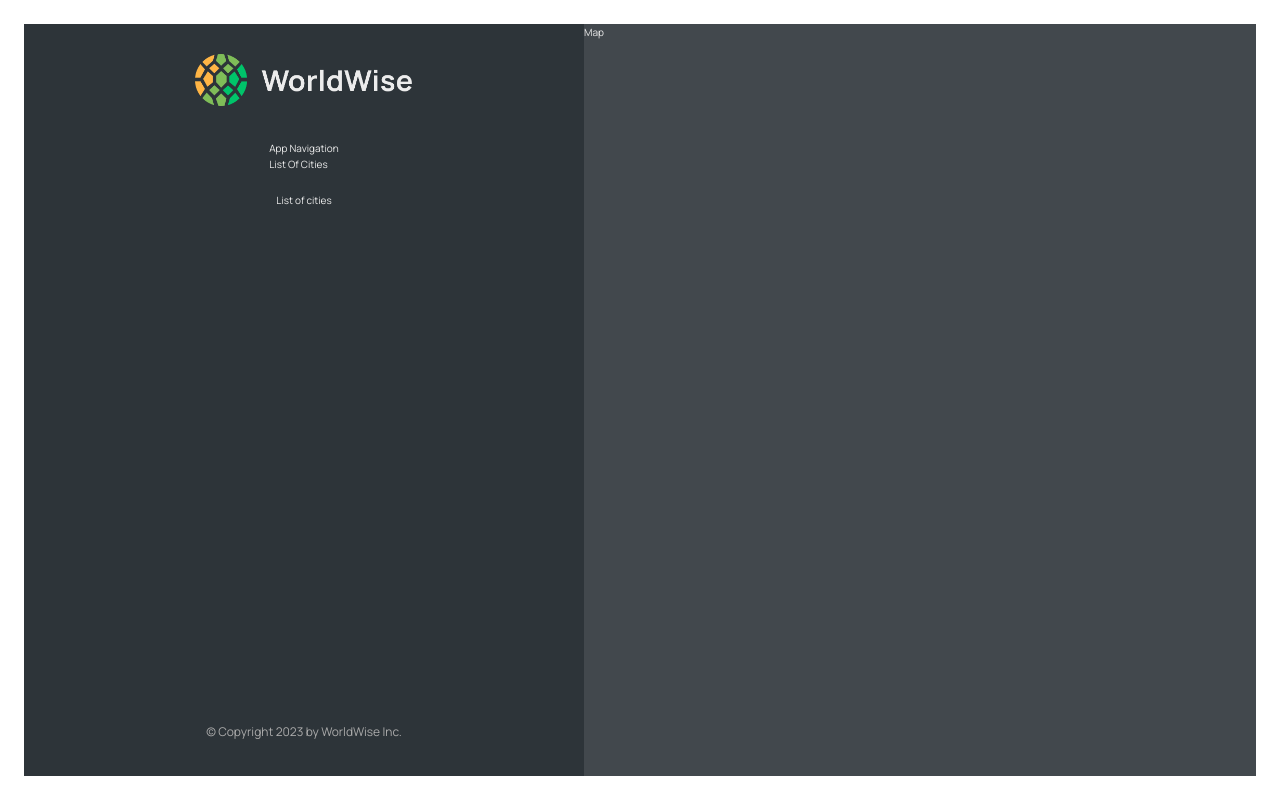
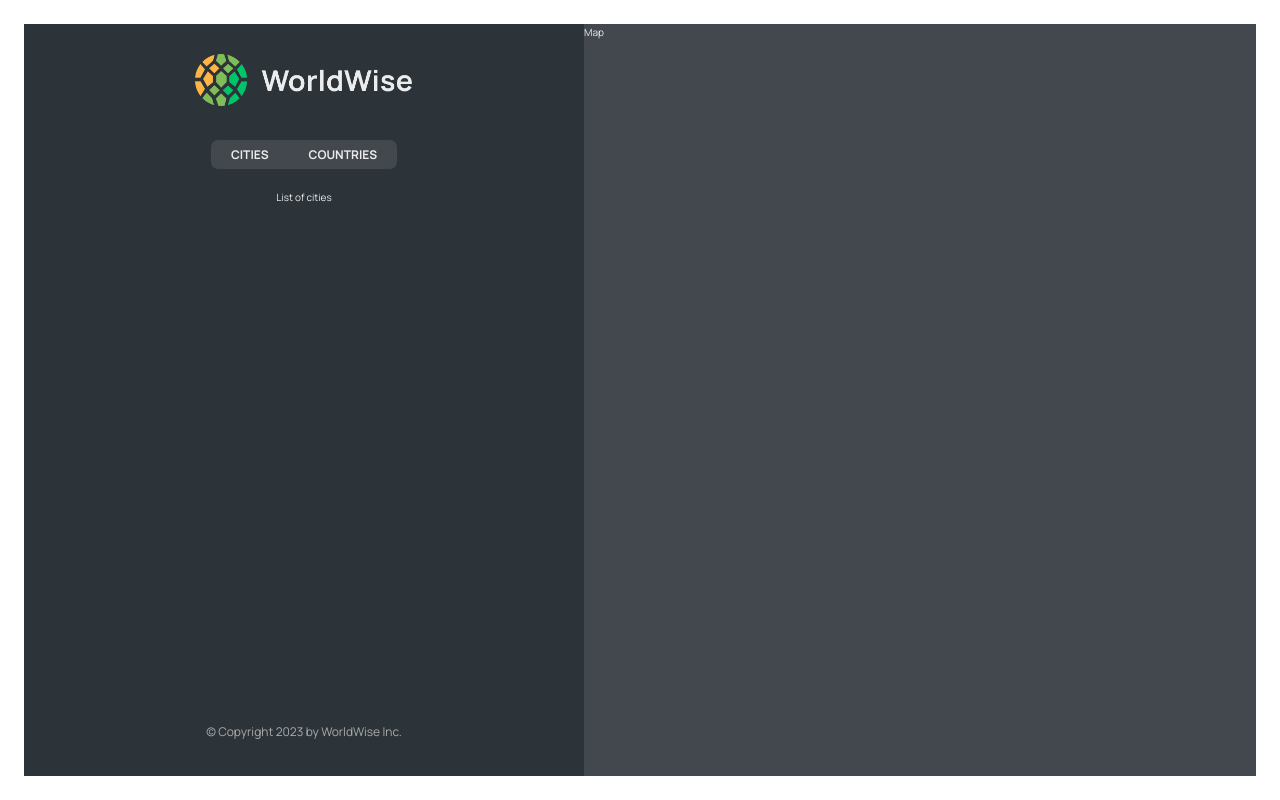
Before and after one commit to Gauravjoshi321/WorldWise, a React (Vite) app: page /app in a window 1280 px wide. Built offline with nearby package versions, Linux system fonts and the light colour scheme.

Commit message:
nested route

```diff
--- a/src/App.jsx
+++ b/src/App.jsx
@@ -11,10 +11,17 @@
   return (
     <BrowserRouter>
       <Routes>
-        <Route path="/" element={<HomePage/>}/>
+        <Route index element={<HomePage/>}/>
         <Route path="product" element={<Product/>}/>
         <Route path="pricing" element={<Pricing/>}/>
-        <Route path="app" element={<AppLayout/>}/>
+
+        <Route path="app" element={<AppLayout/>}>
+          <Route index element={<p>List of cities</p>}/>
+          <Route path="cities" element={<p>List of cities</p>}/>
+          <Route path="countries" element={<p>List of countries</p>}/>
+          <Route path="form" element={<p>Form</p>}/>
+        </Route>
+
         <Route path="login" element={<Login/>}/>
         <Route path="*" element={<PageNotFound/>}/>
       </Routes>
--- a/src/components/AppNav.jsx
+++ b/src/components/AppNav.jsx
@@ -1,10 +1,17 @@
+import { NavLink } from "react-router-dom";
 import styles from "./AppNav.module.css"
 
 function AppNav () {
   return (
     <nav className={styles.nav}>
-      <div>App Navigation</div>
-      <div>List Of Cities</div>
+      <ul>
+        <li>
+          <NavLink to={"cities"}>cities</NavLink>
+        </li>
+        <li>
+          <NavLink to={"countries"}>Countries</NavLink>
+        </li>
+      </ul>
     </nav>
   )
 }
--- a/src/components/SideBar.jsx
+++ b/src/components/SideBar.jsx
@@ -1,6 +1,7 @@
 import Logo from "./Logo";
 import styles from "./SideBar.module.css";
 import AppNav from "../components/AppNav";
+import { Outlet } from "react-router-dom";
 
 
 function SideBar () {
@@ -9,7 +10,7 @@
      <Logo/>
      <AppNav/>
 
-     <p>List of cities</p>
+     <Outlet />
 
      <footer className={styles.footer}>
       <p className={styles.copyright}>
```
